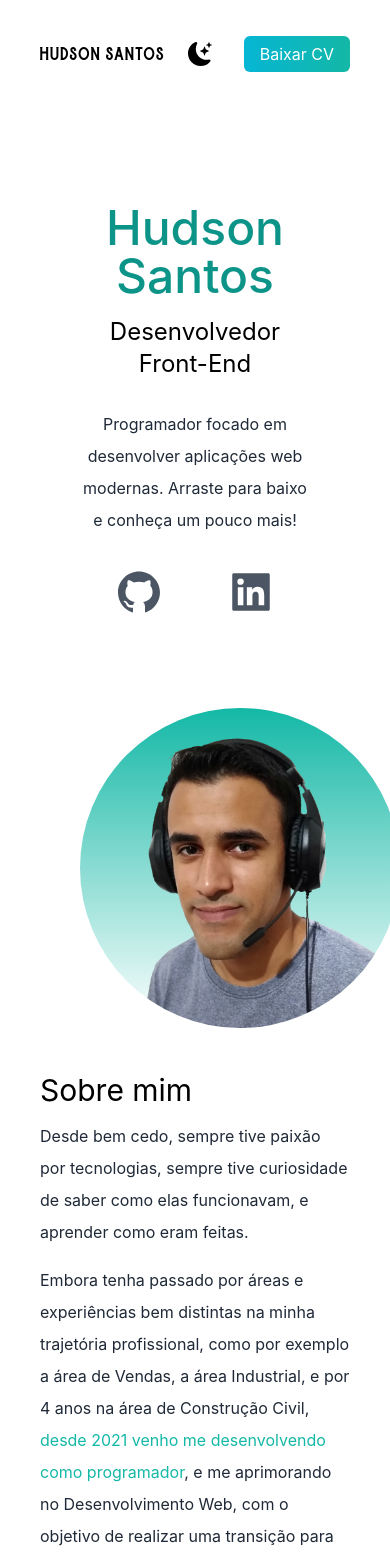
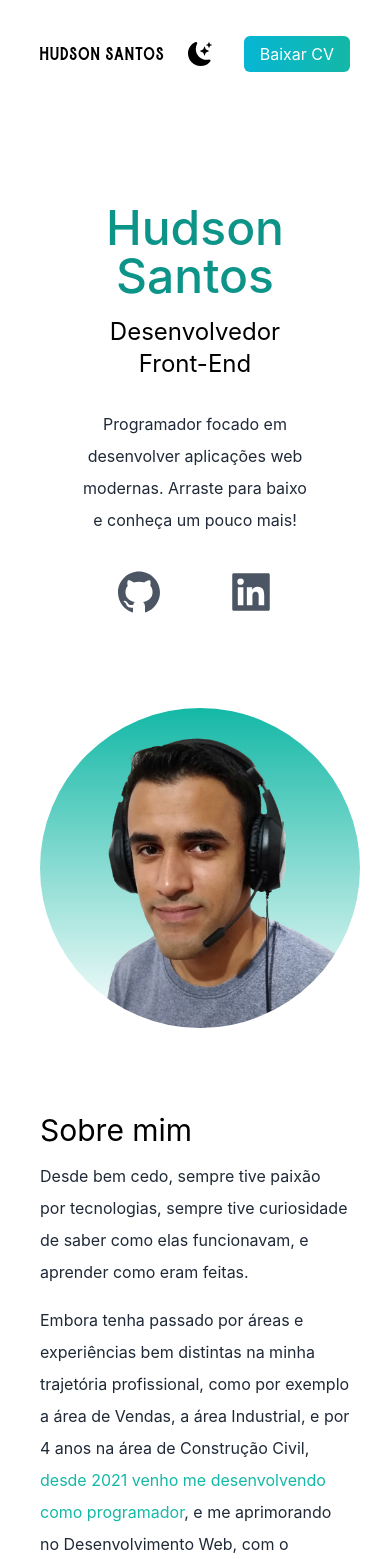
Before and after one commit to hudsonsamuelsantos/portfolio, a Next.js app: page / in a window 390 px wide. Shown: the top 1559 px of the page. Built offline with nearby package versions, Linux system fonts and the light colour scheme.

Commit message:
responsividade na imagem de perfil

```diff
--- a/pages/index.js
+++ b/pages/index.js
@@ -21,7 +21,7 @@ export default function Home() {
       </Head>
 
       <main className=" bg-white px-10 dark:bg-gray-900 md:px-20 lg:px-40">
-        <section className="min-h-screen">
+        <section className="min-h-screen mb-20 ">
           <nav className="py-10 mb-12 flex justify-between dark:text-white">
             <h1 className="font-burtons text-xl">hudson santos</h1>
 
@@ -43,7 +43,7 @@ export default function Home() {
             </ul>
           </nav>
 
-          <div className="text-center p-10 py-10">
+          <div className="text-center p-10 py-10 flex flex-col items-center">
             <h2 className="text-5xl py-2 text-teal-600 font-medium dark:text-teal-400 md:text-6xl">
               Hudson Santos
             </h2>
@@ -62,9 +62,11 @@ export default function Home() {
               <AiFillLinkedin />
             </div>
 
-            <div className="mx-auto bg-gradient-to-b from-teal-500 rounded-full w-80 h-80 relative overflow-hidden mt-20 md:h-96 md:w-96">
-              <Image src={hudson} layout="fill" objectFit="cover" />
-            </div>
+
+          </div>
+
+          <div className="mx-auto bg-gradient-to-b from-teal-500 rounded-full w-80 h-80 relative overflow-hidden mt-10 md:h-96 md:w-96 flex flex-col items-center">
+            <Image src={hudson} layout="fill" objectFit="cover" />
           </div>
         </section>
 
```
